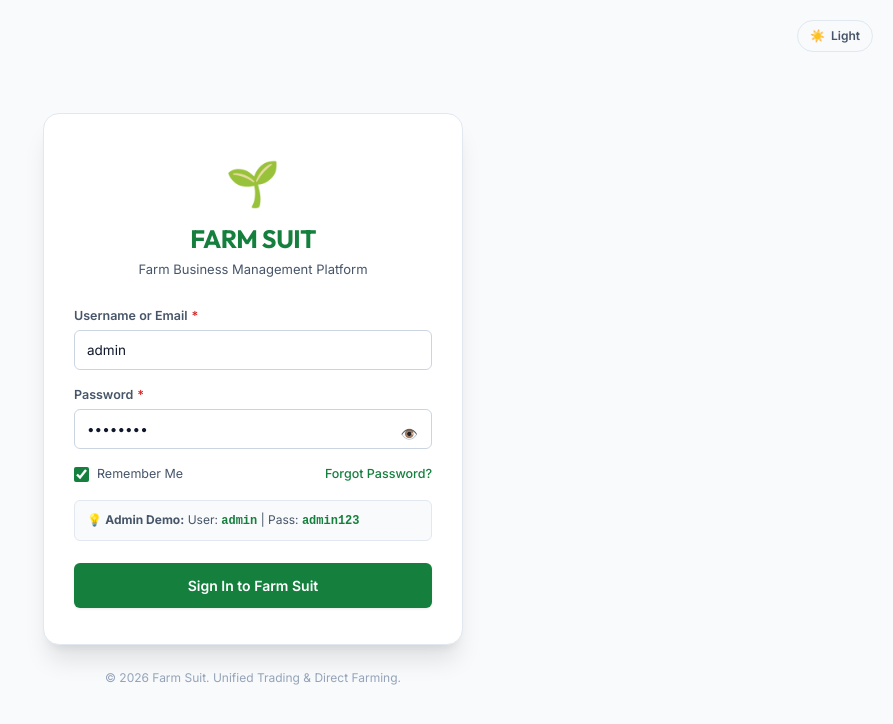
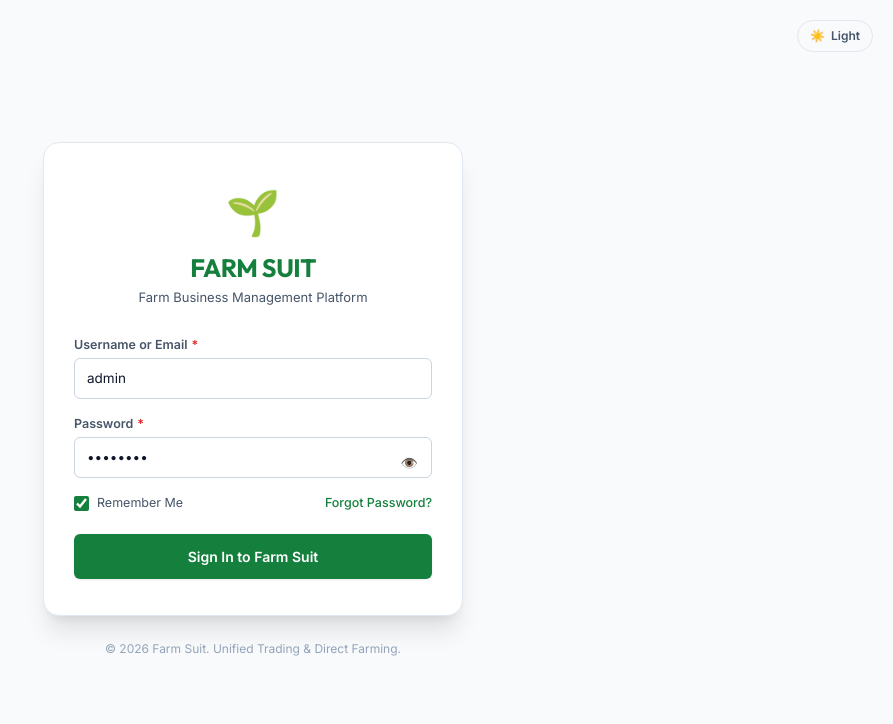
Before and after one commit to Guru-Kalyan/farm_suite, a React (Vite) app in the folder farm-suit/frontend/: page / in a window 1280 px wide. Shown: the top 724 px of the page, without its empty margins (387-1280 px from the left). Built offline with nearby package versions, Linux system fonts and the light colour scheme; no server answers.

Commit message:
remove Password and username from login ui

```diff
--- a/farm-suit/frontend/src/pages/auth/LoginPage.jsx
+++ b/farm-suit/frontend/src/pages/auth/LoginPage.jsx
@@ -160,16 +160,6 @@ export const LoginPage = () => {
           </a>
         </div>
 
-        <div style={{
-          backgroundColor: 'var(--bg-surface-secondary)',
-          border: '1px solid var(--border-subtle)',
-          padding: '10px 12px',
-          borderRadius: 'var(--radius-sm)',
-          fontSize: '12px',
-          color: 'var(--text-secondary)'
-        }}>
-          💡 <b>Admin Demo:</b> User: <code style={{ color: 'var(--primary)', fontWeight: 'bold' }}>admin</code> | Pass: <code style={{ color: 'var(--primary)', fontWeight: 'bold' }}>admin123</code>
-        </div>
 
         <Button
           type="submit"
```
